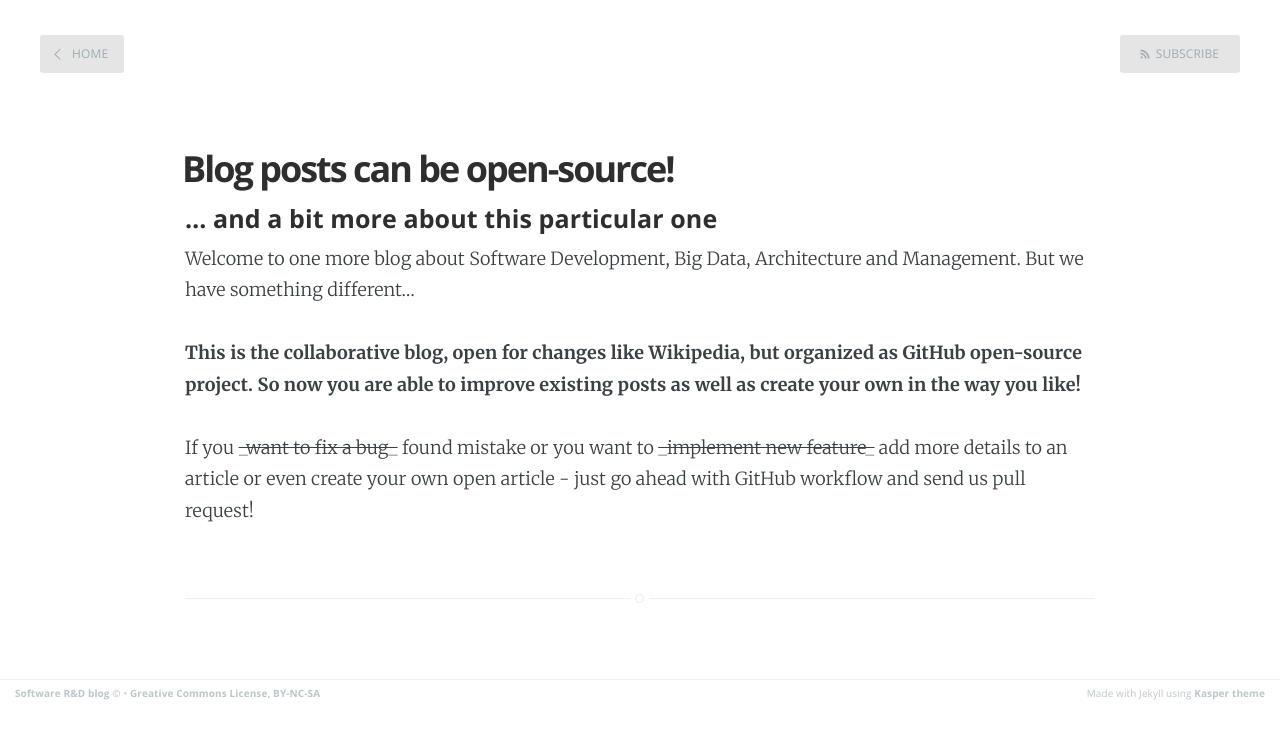
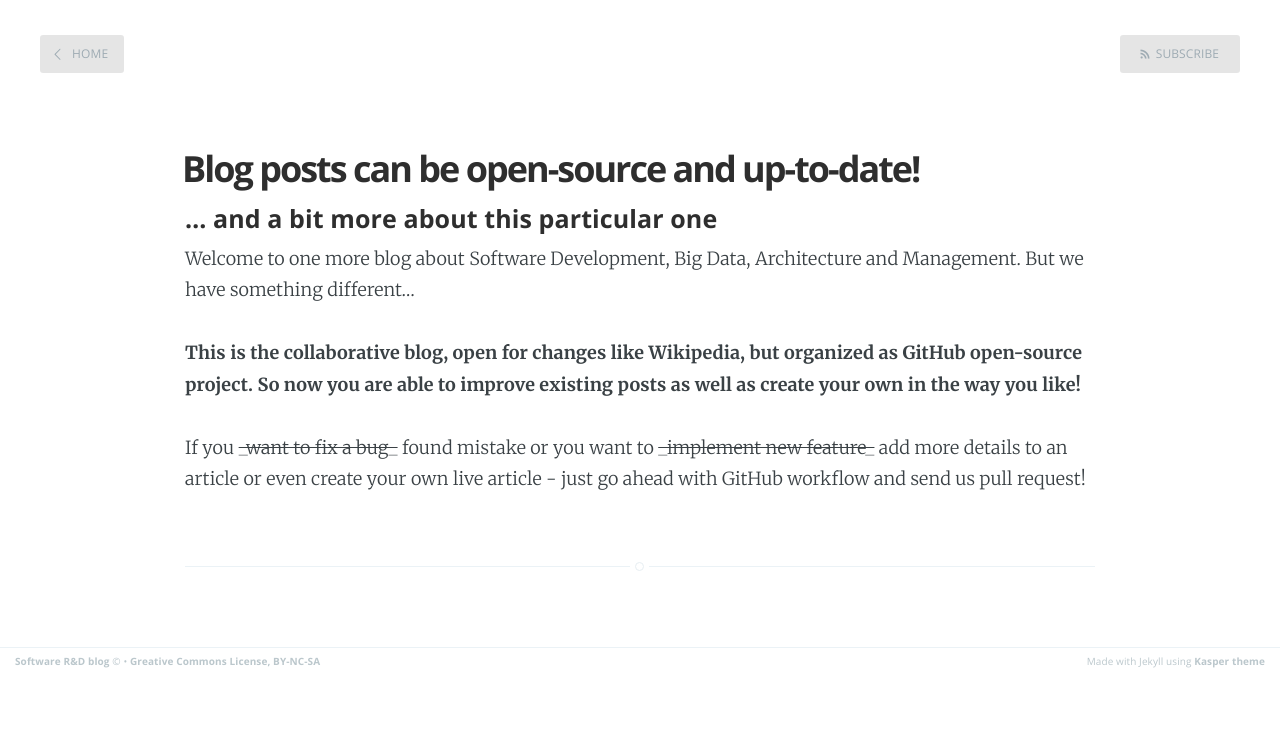
Before and after one commit to rndblog/rndblog.github.io, a Jekyll site: the page built from about.md, in a window 1280 px wide. Shown: the top 739 px of the page. Built offline with Jekyll 4.4.1, drawn with Linux system fonts in a browser that asks for light colours; Markdown is read by kramdown in place of the engine named in the settings.

Commit message:
Init settings

```diff
--- a/about.md
+++ b/about.md
@@ -1,6 +1,6 @@
 ---
 layout: page
-title: Blog posts can be open-source!
+title: Blog posts can be open-source and up-to-date!
 ---
 
 #### ... and a bit more about this particular one
@@ -9,4 +9,4 @@ Welcome to  one more blog about Software Development, Big Data, Architecture and
 
 **This is the collaborative blog, open for changes like Wikipedia, but organized as GitHub open-source project. So now you are able to improve existing posts as well as create your own in the way you like!**
 
-If you <S>_want to fix a bug_</S> found mistake or you want to <S>_implement new feature_</S> add more details to an article or even create your own open article - just go ahead with GitHub workflow and send us pull request!
+If you <S>_want to fix a bug_</S> found mistake or you want to <S>_implement new feature_</S> add more details to an article or even create your own live article - just go ahead with GitHub workflow and send us pull request!
```
